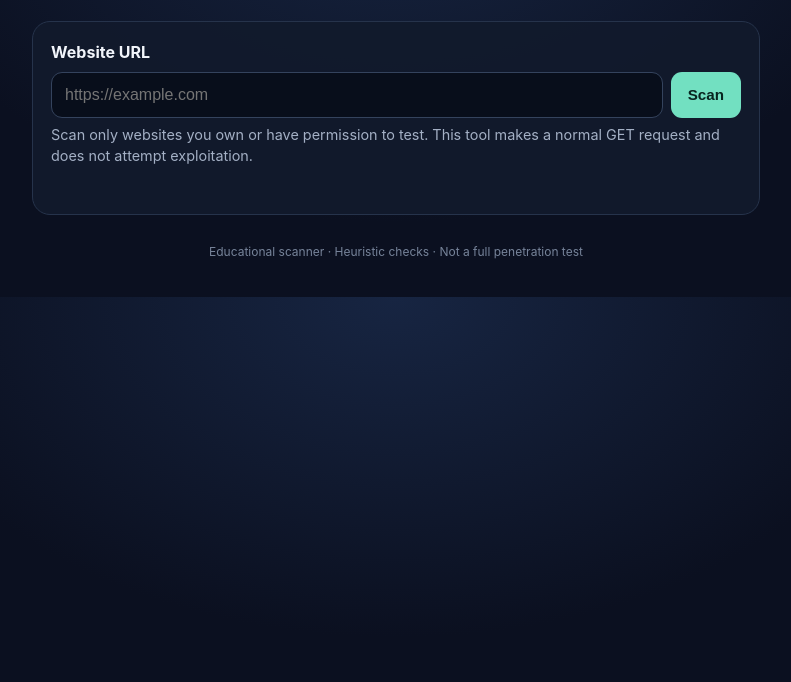
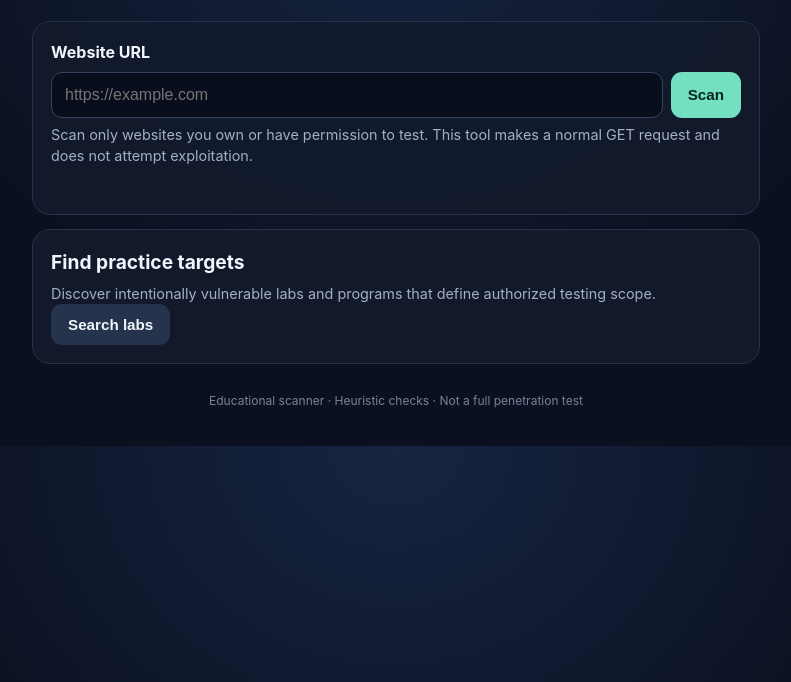
Before and after one commit to paulcazelles5/mobile-web-security-scanner, a website: page public/index.html in a window 1280 px wide. Shown: the part 118-800 px from the top of the page, without its empty margins (244-1035 px from the left). Drawn offline with Linux system fonts and the light colour scheme.

Commit message:
Add practice lab search section

```diff
--- a/public/index.html
+++ b/public/index.html
@@ -8,6 +8,7 @@
 <header><div class="mark">WS</div><div><p class="eyebrow">WEB SECURITY TOOLKIT</p><h1>Security Scanner</h1><p class="sub">Quick checks for HTTP security headers and cookie flags.</p></div></header>
 <section class="panel"><label for="target">Website URL</label><div class="input-row"><input id="target" type="url" placeholder="https://example.com" autocomplete="url" spellcheck="false"><button id="scan">Scan</button></div>
 <p class="hint">Scan only websites you own or have permission to test. This tool makes a normal GET request and does not attempt exploitation.</p><p id="status" role="status" aria-live="polite"></p></section>
+<section class="panel search-panel"><div><h2>Find practice targets</h2><p class="sub">Discover intentionally vulnerable labs and programs that define authorized testing scope.</p></div><button id="search-labs" class="secondary">Search labs</button><div id="lab-results" class="lab-results" hidden></div></section>
 <section id="results" hidden><div class="summary panel"><div><p class="eyebrow">HTTP RESPONSE</p><h2 id="response-title">Scan report</h2><p id="scan-meta" class="sub"></p></div><div class="total"><strong id="total">0</strong><span>findings</span></div></div>
 <div id="counts" class="counts"></div><div class="actions"><button id="export" class="secondary">Export JSON</button></div><div id="findings" class="findings"></div><div class="panel notes"><h3>Interpretation</h3><ul id="notes"></ul></div></section>
 <footer>Educational scanner · Heuristic checks · Not a full penetration test</footer></main><script src="/app.js" defer></script></body></html>
```
